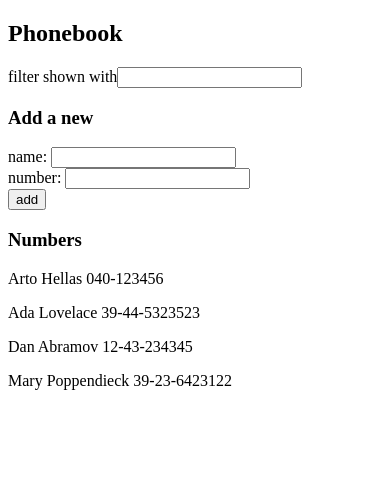
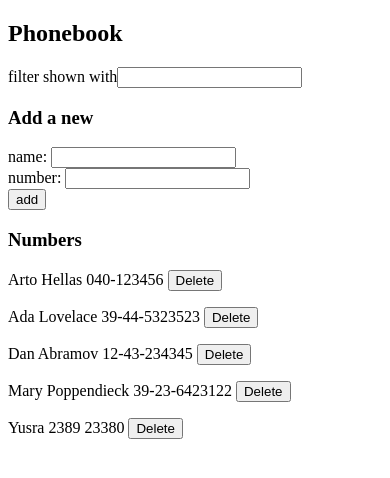
Before and after one commit to ArifaMujawar/Full-Stack-Open-2020, a React (Create React App) app in the folder part2/thePhonebook/: page / in a window 390 px wide. Shown: the top 478 px of the page. Built offline with nearby package versions, Linux system fonts and the light colour scheme; data requests are answered from the project's data file.

Commit message:
phonebook step 11 and 12 complete

```diff
--- a/part2/thePhonebook/db.json
+++ b/part2/thePhonebook/db.json
@@ -1,5 +1,5 @@
 {
-  "persons":[
+  "persons": [
     {
       "name": "Arto Hellas",
       "number": "040-123456",
@@ -19,6 +19,11 @@
       "name": "Mary Poppendieck",
       "number": "39-23-6423122",
       "id": 4
+    },
+    {
+      "name": "Yusra",
+      "number": "2389 23380",
+      "id": 5
     }
   ]
 }
--- a/part2/thePhonebook/package.json
+++ b/part2/thePhonebook/package.json
@@ -15,7 +15,8 @@
     "start": "react-scripts start",
     "build": "react-scripts build",
     "test": "react-scripts test",
-    "eject": "react-scripts eject"
+    "eject": "react-scripts eject",
+    "server":"json-server -p3001 --watch db.json"
   },
   "eslintConfig": {
     "extends": "react-app"
@@ -31,5 +32,8 @@
       "last 1 firefox version",
       "last 1 safari version"
     ]
+  },
+  "devDependencies": {
+    "json-server": "^0.16.1"
   }
 }
--- /dev/null
+++ b/part2/thePhonebook/src/App.css
@@ -0,0 +1,18 @@
+.message {
+  color: green;
+  background: lightgrey;
+  font-size: 20px;
+  border-style: solid;
+  border-radius: 5px;
+  padding: 10px;
+  margin-bottom: 10px;
+}
+.error {
+  color: green;
+  background: lightgrey;
+  font-size: 20px;
+  border-style: solid;
+  border-radius: 5px;
+  padding: 10px;
+  margin-bottom: 10px;
+}
--- a/part2/thePhonebook/src/App.js
+++ b/part2/thePhonebook/src/App.js
@@ -1,8 +1,13 @@
 import React, { useState, useEffect } from "react";
-import axios from 'axios';
+import axios from "axios";
+
+import dataService from "./services/dataService";
 import PersonForm from "./components/personForm";
 import Persons from "./components/persons";
 import Filter from "./components/filter";
+import Notification from './components/Notification';
+
+import './App.css';
 
 const App = () => {
   const [persons, setPersons] = useState([]);
@@ -10,19 +15,13 @@ const App = () => {
   const [number, setNumber] = useState("");
   const [filterValue, setFilterValue] = useState("");
   const [searchResults, setSearchResults] = useState("");
-
-  useEffect(()=>{
-    console.log('effect');
-    axios.get('http://localhost:3001/persons').then((response)=>{
-      console.log('promise fulfilled');
-      setPersons(response.data);
-    })
-  },[]);
+  const [errorMessage, setErrorMessage]= useState('');
 
   useEffect(() => {
-    console.log("filter value from useEffect ", filterValue);
-    search(filterValue);
-  }, [filterValue]);
+    dataService.getAll().then((response) => {
+      setPersons(response.data);
+    });
+  }, [newName, number]);
 
   const handleNewName = (e) => {
     setNewName(e.target.value);
@@ -33,28 +32,54 @@ const App = () => {
   };
   const handleFilterName = (e) => {
     const value = e.target.value;
-
     setFilterValue(value.toLowerCase());
-    //search(filterValue);
+    search(filterValue);
   };
   const search = (value) => {
     let filtered = persons.filter((o) => o.name.toLowerCase().includes(value));
-    console.log("search item ", filtered);
     setSearchResults(filtered);
-    console.log("value ", value);
   };
 
   const handleSubmit = (e) => {
     e.preventDefault();
     if (newName.length > 0 && number.length > 0) {
-      if (persons.some((person) => person.name === newName)) {
-        alert(`${newName} is already added to phonebook`);
+      if (
+        persons.some(
+          (person) => person.name.toLowerCase() === newName.toLowerCase()
+        )
+      ) {
+        if (
+          window.confirm(
+            `${newName} is already added to phonebook, replace the old number with a new one`
+          )
+        ) {
+          const data = persons.find(
+            (p) => p.name.toLowerCase() === newName.toLowerCase()
+          );
+
+          dataService.update(data.id, { name: newName, number: number }).then(()=>{
+            setErrorMessage(`Edited ${newName}`, 'success');
+            setTimeout(() => {
+              setErrorMessage(null)
+            }, 5000)
+          });
+        }
         setNewName("");
         setNumber("");
       } else {
-        setPersons(persons.concat({ name: newName, number: number }));
-        setNewName("");
-        setNumber("");
+        //setPersons(persons.concat({ name: newName, number: number }));
+        dataService
+          .create({ name: newName, number: number })
+          .then((returnedData) => {
+            setPersons(persons.concat(returnedData));
+            setErrorMessage(`Added ${newName}`, 'success');
+            setTimeout(() => {
+              setErrorMessage(null)
+            }, 5000)
+            setNewName("");
+            setNumber("");
+          });
+
       }
     }
   };
@@ -62,6 +87,7 @@ const App = () => {
   return (
     <div>
       <h2>Phonebook</h2>
+      {errorMessage && <Notification message={errorMessage}/>}
       <Filter handleFilterName={handleFilterName} filterValue={filterValue} />
       <h3>Add a new </h3>
       <PersonForm
@@ -77,6 +103,9 @@ const App = () => {
         filterValue={filterValue}
         searchResults={searchResults}
         persons={persons}
+        setErrorMessage={setErrorMessage}
+        setPersons={setPersons}
+        persons={persons}
       />
     </div>
   );
--- /dev/null
+++ b/part2/thePhonebook/src/components/Notification.js
@@ -0,0 +1,19 @@
+import React from 'react';
+
+const Notification = ({message, status}) => {
+
+  if(status === 'error'){
+    return(
+      <div className='error'>
+      {message}
+      </div>
+    );
+  }
+return(
+  <div className='message'>
+  {message}
+  </div>
+);
+}
+
+export default Notification;
--- a/part2/thePhonebook/src/components/person.js
+++ b/part2/thePhonebook/src/components/person.js
@@ -1,13 +1,38 @@
-import React from 'react';
+import React from "react";
+import dataService from "../services/dataService";
 
 const Person = (props) => {
-  return(
+  const handleDelete = (name, id) => {
+    if (window.confirm(`Delete ${name} ?`)) {
+      dataService
+        .deletePerson(id)
+        .catch((e) => {
+          console.log(e);
+          props.setErrorMessage(
+            `Information of ${name} has already been removed from server`,
+            "error"
+          );
+          setTimeout(() => {
+            props.setErrorMessage(null);
+          }, 5000);
+        })
+        .then((returnedData) => {
+          props.setPersons(props.persons.filter((i) => i.name !== name));
+        });
+    }
+  };
+  return (
     <div>
-    {props.personArray.map((person, i)=>(<p key={i}>
-      {person.name} {person.number}
-    </p>))}
-  </div>
-  )
+      {props.personArray.map((person, i) => (
+        <p key={i}>
+          {person.name} {person.number}{" "}
+          <button onClick={() => handleDelete(person.name, person.id)}>
+            Delete
+          </button>
+        </p>
+      ))}
+    </div>
+  );
 };
 
 export default Person;
--- a/part2/thePhonebook/src/components/persons.js
+++ b/part2/thePhonebook/src/components/persons.js
@@ -5,9 +5,15 @@ const Persons = (props) => {
   return (
     <div>
       {props.filterValue ? (
-        <Person personArray={props.searchResults} />
+        <Person personArray={props.searchResults} setErrorMessage={props.setErrorMessage}
+        setPersons={props.setPersons}
+        persons={props.persons}
+        />
       ) : (
-        <Person personArray={props.persons} />
+        <Person personArray={props.persons} setErrorMessage={props.setErrorMessage}
+        setPersons={props.setPersons}
+        persons={props.persons}
+        />
       )}
     </div>
   );
--- /dev/null
+++ b/part2/thePhonebook/src/services/dataService.js
@@ -0,0 +1,20 @@
+import axios from 'axios';
+const baseUrl = 'http://localhost:3001/persons'
+
+const getAll = () => {
+  return axios.get(baseUrl)
+}
+
+const create = newObject => {
+  return axios.post(baseUrl, newObject)
+}
+
+const update = (id, newObject) => {
+  return axios.put(`${baseUrl}/${id}`, newObject)
+}
+
+const deletePerson =(id) => {
+  return axios.delete(`${baseUrl}/${id}`)
+}
+
+export default { getAll, create, update, deletePerson}
```
Also changed, not shown: 1 other file (tests, documents, lock files or other folders).
